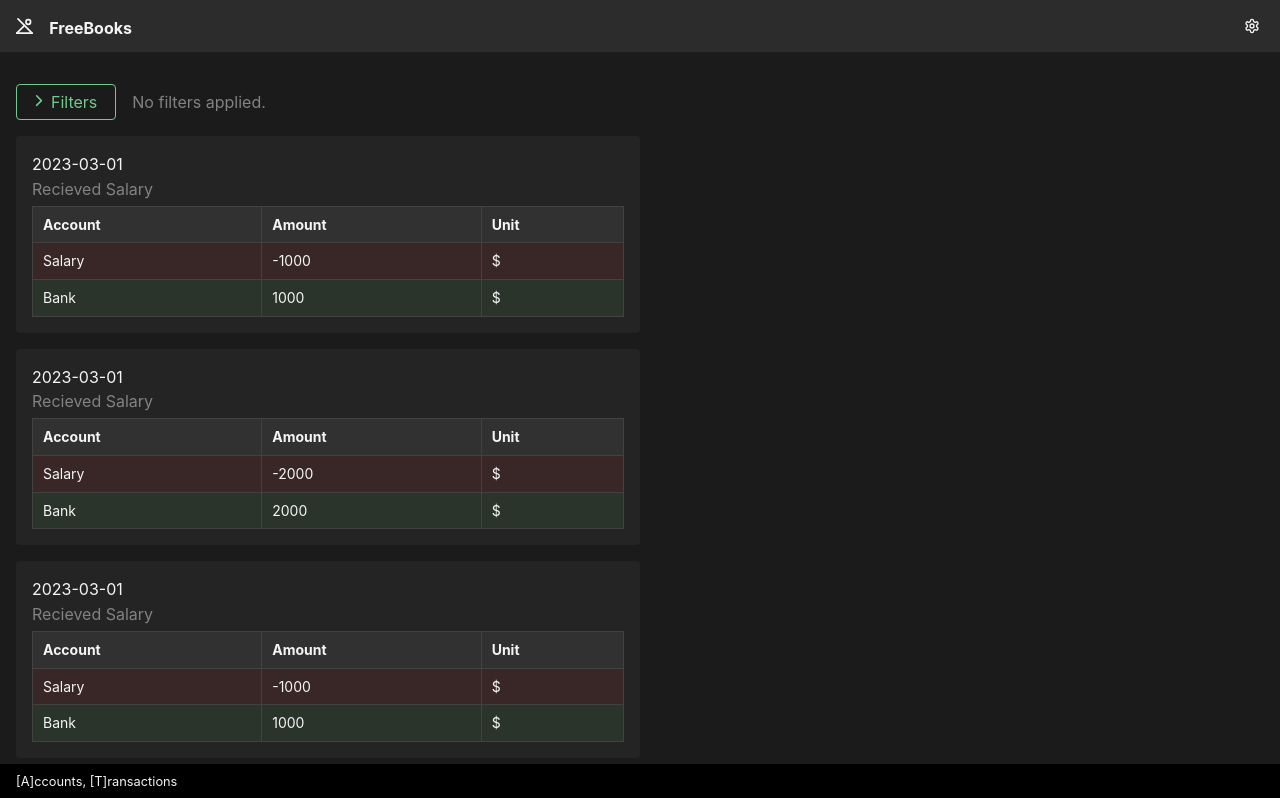
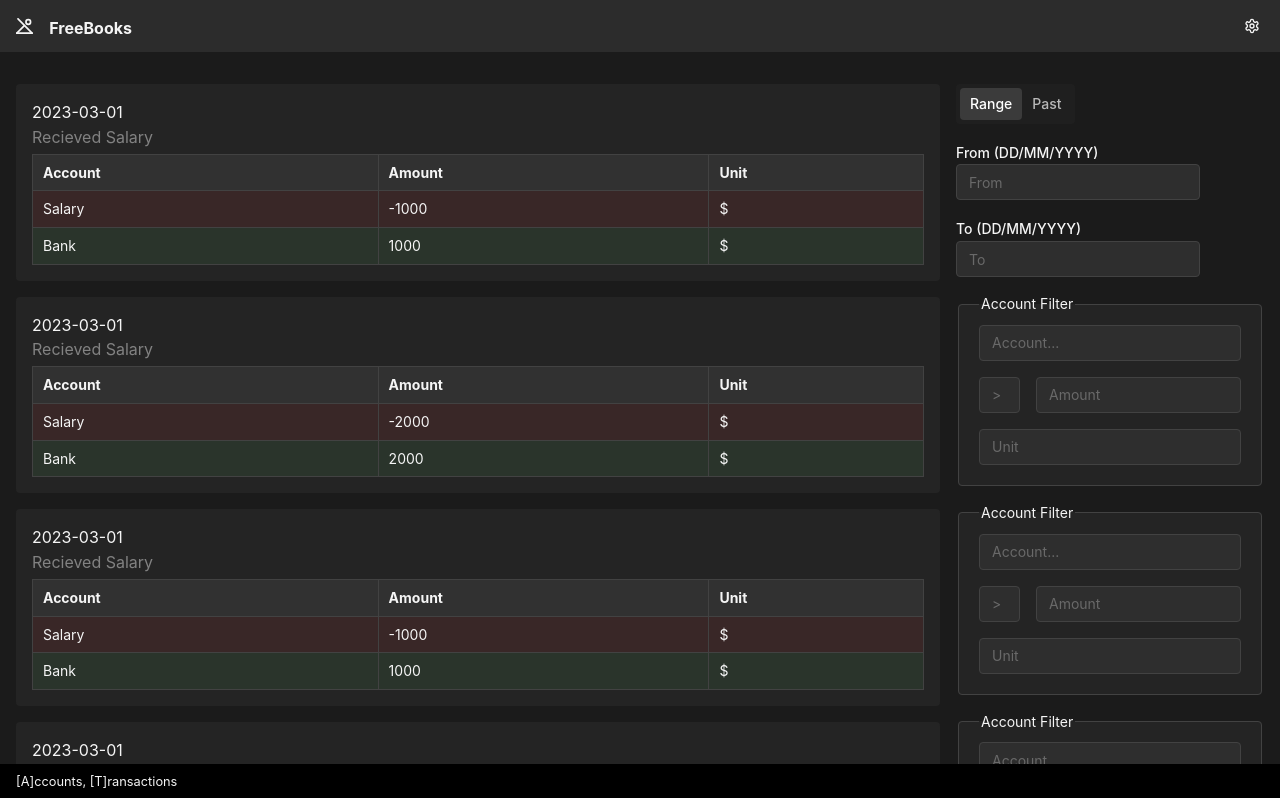
Before and after one commit to sentientpixels/freebooks.desktop, a React (Vite) app in the folder frontend/: page /transactions in a window 1280 px wide. Shown: the top 798 px of the page. Built offline with nearby package versions, Linux system fonts and the light colour scheme.

Commit message:
improve transaction list ui

```diff
--- a/frontend/src/components/AccountComboBox.tsx
+++ b/frontend/src/components/AccountComboBox.tsx
@@ -35,7 +35,7 @@
         >
             <Combobox.Target>
                 <TextInput
-                    placeholder="Pick or type to search"
+                    placeholder="Account..."
                     value={parentAccountValue}
                     onChange={(event) => {
                         setParentAccountValue(event.currentTarget.value);
--- /dev/null
+++ b/frontend/src/components/FilterByAccount.tsx
@@ -0,0 +1,33 @@
+import { Fieldset, Group, Stack, TextInput } from "@mantine/core";
+import AccountComboBox from "./AccountComboBox";
+
+export function FilterByAccount() {
+    return (
+        <Fieldset
+            legend="Account Filter"
+        >
+            <Stack>
+                <AccountComboBox onItemSelected={() => {}} />
+
+                <Group>
+                    <TextInput
+                        placeholder=">"
+                        style={{
+                            flex: 1
+                        }}
+                    />
+                    <TextInput
+                        placeholder="Amount"
+                        style={{
+                            flex: 5
+                        }}
+                    />
+                </Group>
+
+                <TextInput
+                    placeholder="Unit"
+                />
+            </Stack>
+        </Fieldset>
+    )
+}
--- a/frontend/src/components/Filters.tsx
+++ b/frontend/src/components/Filters.tsx
@@ -1,7 +1,8 @@
-import { Divider, Group, SegmentedControl, Stack, TextInput } from "@mantine/core"
+import { Divider, Fieldset, Group, SegmentedControl, Stack, TextInput } from "@mantine/core"
 import { DateInput } from '@mantine/dates';
 import { useState } from "react";
 import AccountComboBox from "./AccountComboBox";
+import { FilterByAccount } from "./FilterByAccount";
 
 interface FiltersProps {
     className?: string
@@ -18,6 +19,10 @@
         <Stack
             className={className + " filters"}
             align="flex-start"
+            justify="flex-start"
+            style={{
+                flex: 1
+            }}
         >
             <SegmentedControl
                 value={rangetype}
@@ -62,48 +67,10 @@
 
             }
 
-            <Divider
-                my="md"
-                color="#4a4a4a"
-            />
 
-
-            <Group>
-                <AccountComboBox onItemSelected={() => {}} />
-                <TextInput
-                    placeholder=">"
-                />
-                <TextInput
-                    placeholder="Amount"
-                />
-                <TextInput
-                    placeholder="Currency"
-                />
-            </Group>
-            <Group>
-                <AccountComboBox onItemSelected={() => {}} />
-                <TextInput
-                    placeholder=">"
-                />
-                <TextInput
-                    placeholder="Amount"
-                />
-                <TextInput
-                    placeholder="Currency"
-                />
-            </Group>
-            <Group>
-                <AccountComboBox onItemSelected={() => {}} />
-                <TextInput
-                    placeholder=">"
-                />
-                <TextInput
-                    placeholder="Amount"
-                />
-                <TextInput
-                    placeholder="Currency"
-                />
-            </Group>
+            <FilterByAccount />
+            <FilterByAccount />
+            <FilterByAccount />
 
 
         </Stack>
--- a/frontend/src/components/TransactionsList.tsx
+++ b/frontend/src/components/TransactionsList.tsx
@@ -20,18 +20,15 @@
     })
 
     return (
-        <div className={className + " transactionsList"}>
         <Stack
             gap="1rem"
             style={{
-                    marginTop: "1rem",
-                    width: "50%"
+                flex: 3
             }}
         >
             {
                 transactions
             }
         </Stack>
-        </div>
     )
 }
--- a/frontend/src/pages/Transactions.tsx
+++ b/frontend/src/pages/Transactions.tsx
@@ -33,32 +33,16 @@
     }, [navigate]);
 
     return (
-        <div
-            className={className}
+        <Group
+            className={className + " transactionsPage"}
+            align='flex-start'
             style={{
-                position: "relative"
+                width: "100%",
             }}
         >
-            <Group
-                pos="sticky"
-            >
-                <Button
-                    variant='outline'
-                    onClick={toggleFilters}
-                    className='filterButton'
-                >
-                    <ChevronRight className='filterIcon' />
-                    <Text className='filterText'>Filters</Text>
-                </Button>
-                <Text c="dimmed">No filters applied.</Text>
-            </Group>
-            <Collapse
-                in={filtersOpened}
-            >
-                <Filters className="filtersSection" />
-            </Collapse>
             <TransactionsList />
-        </div>
+            <Filters />
+        </Group>
     )
 }
 
--- a/frontend/src/styles/pages/Transactions.scss
+++ b/frontend/src/styles/pages/Transactions.scss
@@ -1,3 +1,8 @@
+
+// .transactionsPage {
+//     display: flex;
+// }
+
 .filterButton{
     display: flex;
     align-items: baseline;
```
Lines whose indentation alone changed are shown as unchanged.
